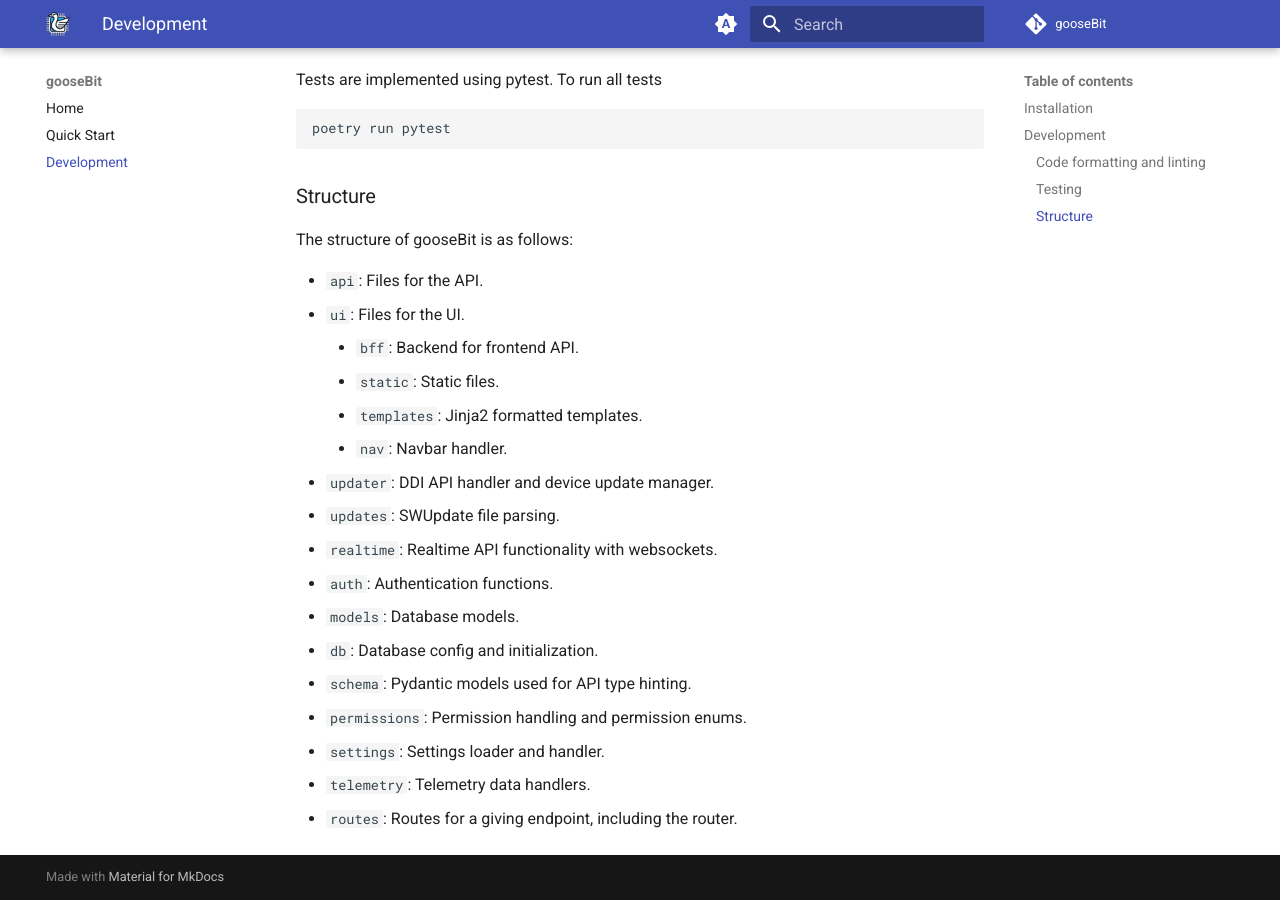
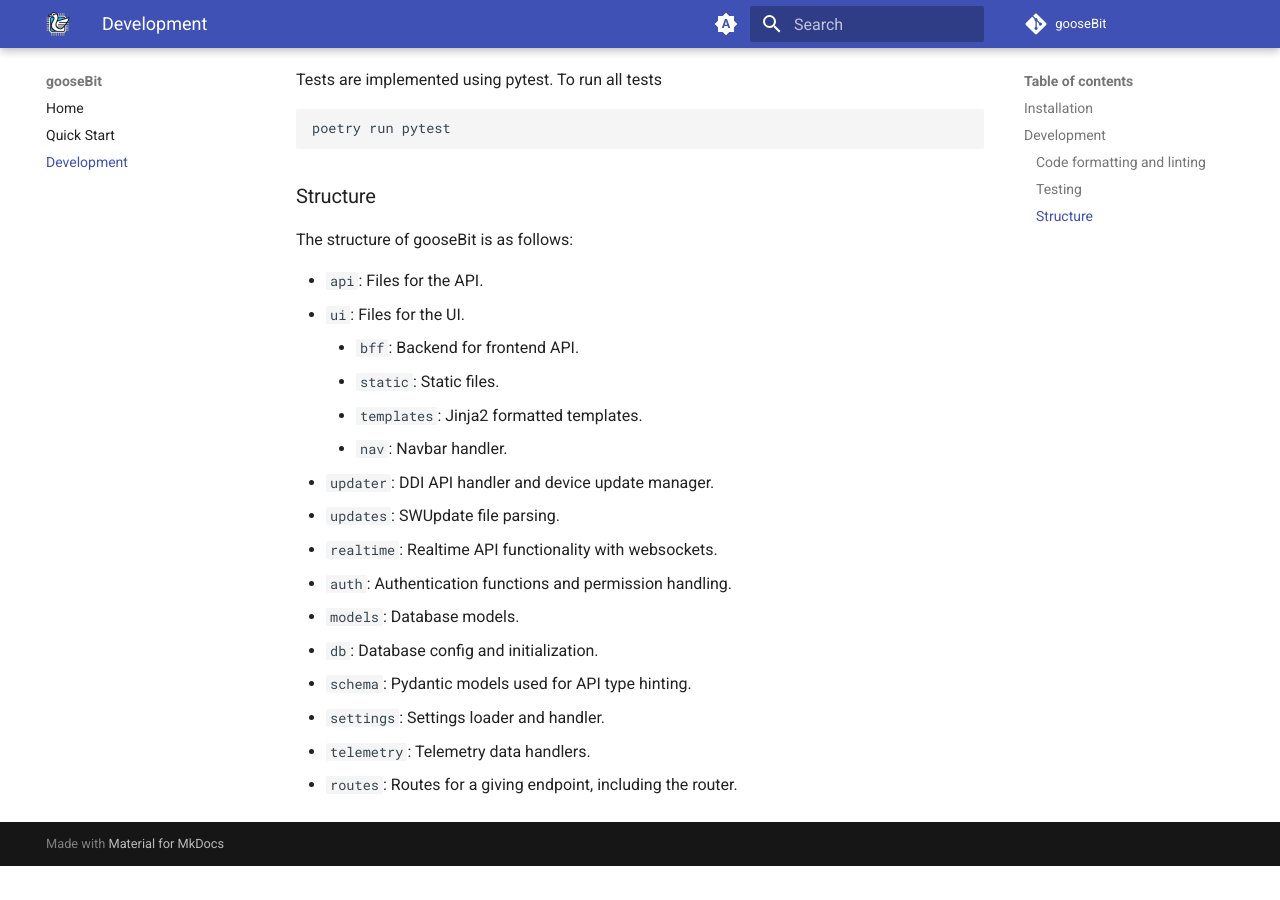
Before and after one commit to UpstreamDataInc/goosebit, an MkDocs documentation site: the page built from docs/development.md, in a window 1280 px wide and 900 px high, scrolled down 1198 px. Built offline with MkDocs 1.6.1 and Material for MkDocs 9.7.7, drawn with Linux system fonts in a browser that asks for light colours; comment, search, counter and statistics services are not loaded; after the commit the page ends 2064 px from its top, so only the background shows below that.

Commit message:
Update documentation to match changes.

```diff
--- a/docs/development.md
+++ b/docs/development.md
@@ -72,11 +72,10 @@ The structure of gooseBit is as follows:
 -   `updater`: DDI API handler and device update manager.
 -   `updates`: SWUpdate file parsing.
 -   `realtime`: Realtime API functionality with websockets.
--   `auth`: Authentication functions.
+-   `auth`: Authentication functions and permission handling.
 -   `models`: Database models.
 -   `db`: Database config and initialization.
 -   `schema`: Pydantic models used for API type hinting.
--   `permissions`: Permission handling and permission enums.
 -   `settings`: Settings loader and handler.
 -   `telemetry`: Telemetry data handlers.
 -   `routes`: Routes for a giving endpoint, including the router.
```
Also changed, not shown: README.md (+1 -2 lines).
